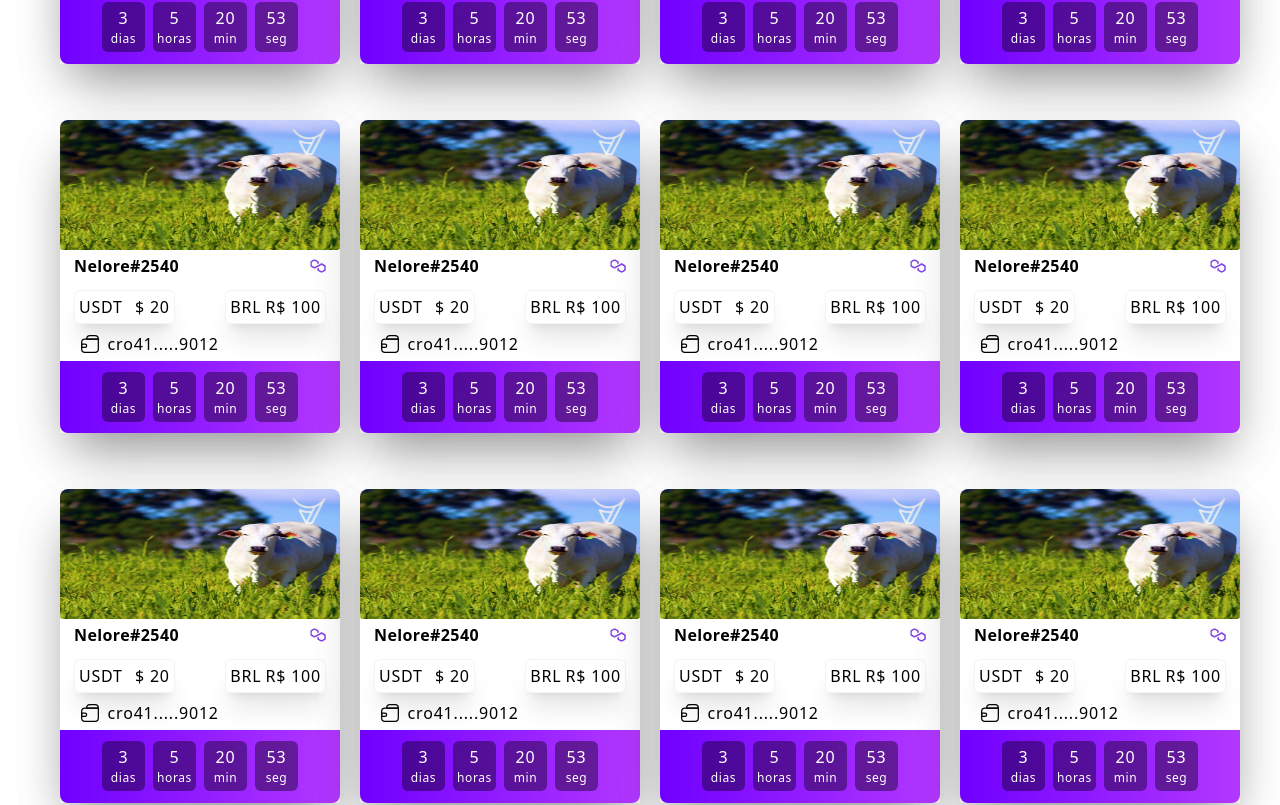
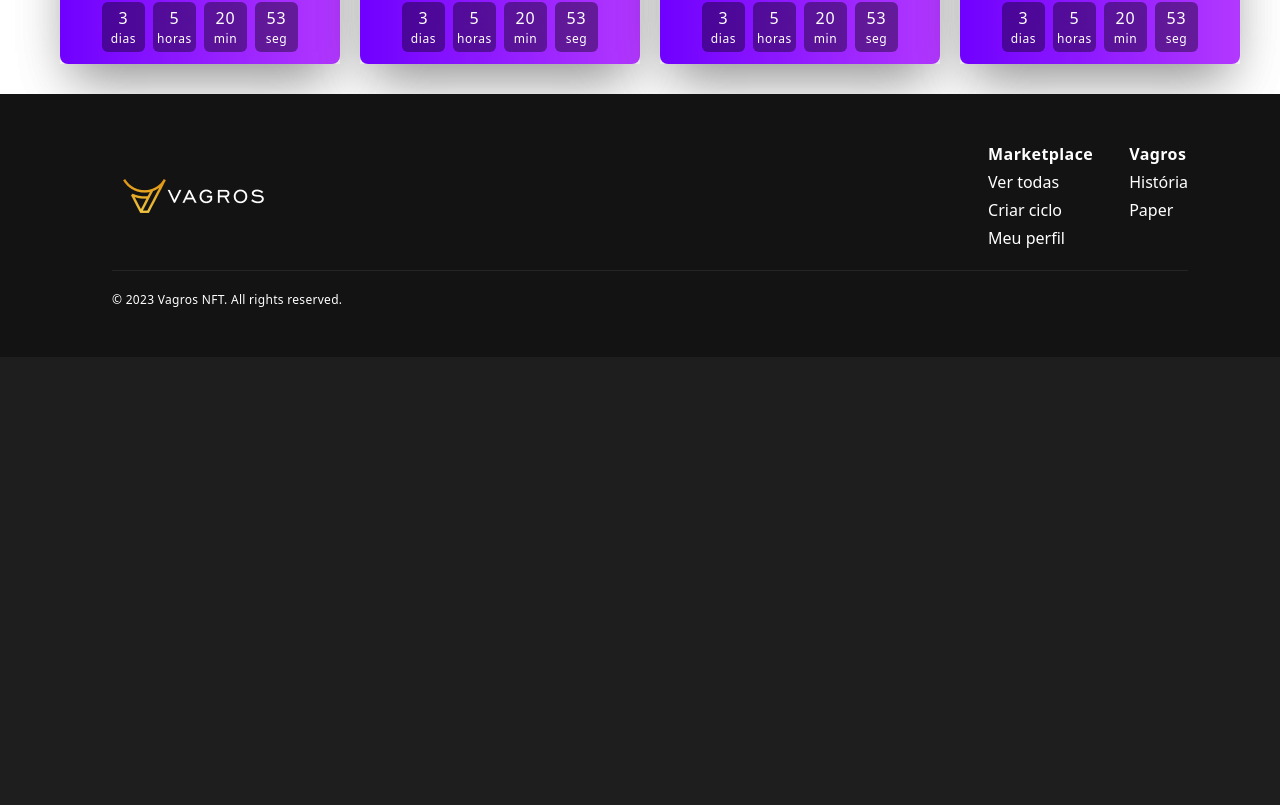
Before and after one commit to XRow08/vagros, a Next.js app: page /ciclos-view in a window 1280 px wide. Shown: the part 940-1745 px from the top of the page. After the commit the page ends 1297 px from the top, so only its background shows below. Built offline with nearby package versions, Linux system fonts and the light colour scheme.

Commit message:
fix: imagem partners fix: card page nft

```diff
--- a/src/Components/CiclosViewPerfil/index.tsx
+++ b/src/Components/CiclosViewPerfil/index.tsx
@@ -26,7 +26,7 @@ export default function CiclosViewPerfil() {
 
         <div className="w-full justify-between">
 
-          <div className="flex flex-col ml-[5%] md:ml-[350px] mr-[5%] h-[100px]">
+          <div className="flex flex-col ml-[calc(5%+250px)] mr-[5%] h-[100px]">
 
             <h1 className="text-black font-archivo text-2xl font-bold leading-normal tracking-wider mt-[10px]">
               Vagros 1° stake ciclo de produção
--- /dev/null
+++ b/src/Components/DetalhesVaca/Details.tsx
@@ -0,0 +1,20 @@
+'use client'
+import { useState } from "react";
+import ArrowDown from "../Icons/ArrowDown";
+import IdCard from "../Icons/IdCard";
+
+export function Details(){
+  const [open, setOpen] = useState(false)
+
+  return(
+    <div className="flex items-center justify-between mt-[15px] p-3 px-4 w-full bg-white rounded-lg shadow-2xl transition-all duration-300 ease-in-out">
+            <div  onClick={() => setOpen(!open)} className="flex items-center justify-between w-full cursor-pointer">
+              <div className="flex items-center gap-2">
+                <IdCard/>
+                <h1 className="text-black font-Archivo text-18 font-semibold leading-normal">Detalhes</h1>
+              </div>
+              <ArrowDown/>
+            </div>
+    </div>
+  )
+}
--- a/src/Components/DetalhesVaca/index.tsx
+++ b/src/Components/DetalhesVaca/index.tsx
@@ -1,6 +1,5 @@
-import ArrowDown from "../Icons/ArrowDown";
 import Circle from "../Icons/Circle";
-import IdCard from "../Icons/IdCard";
+import { Details } from "./Details";
 
 export default function DetalhesVaca(){
 
@@ -22,16 +21,7 @@ export default function DetalhesVaca(){
 
         </div>
 
-        <div className="flex items-center justify-between mt-[15px] p-3 px-4 w-full bg-white rounded-lg shadow-2xl">
-
-            <div className="flex items-center gap-2">
-              <IdCard/>
-              <h1 className="text-black font-Archivo text-18 font-semibold leading-normal">Detalhes</h1>
-            </div>
-
-            <ArrowDown/>
-
-        </div>
+        <Details></Details>
 
       </div>
 
--- a/src/app/about-us/page.tsx
+++ b/src/app/about-us/page.tsx
@@ -2,8 +2,8 @@ import YellowWord from "@/Components/YellowWord";
 
 export default function AboutUs() {
   return (
-    <div className="flex flex-col items-center w-full h-full py-4 bg-[#1E1E1E]">
-      <div className="flex  w-[90%] justify-center h-full gap-10 mt-[120px]">
+    <div className="flex flex-col items-center w-full min-h-screen py-4 bg-[#1E1E1E]">
+      <div className="flex  w-[90%] justify-center h-full gap-10 mt-[120px] px-20">
 
         <div className="flex flex-col gap-3 w-[60%] ">
           <div className="flex flex-col gap-1">
@@ -60,8 +60,8 @@ export default function AboutUs() {
           </div>
         </div>
 
-        <div className="flex w-[40%] ">
-          <img src="/images/ImgAboutUs.png" className="w-full h-full" alt="" />
+        <div className="flex w-[40%] h-full">
+          <img src="/images/ImgAboutUs.png" className="w-full h-full object-cover" alt="" />
         </div>
 
 
--- a/src/app/ciclos-view/page.tsx
+++ b/src/app/ciclos-view/page.tsx
@@ -5,7 +5,7 @@ import SearchBar from "@/Components/SearchBar";
 import Card3 from "@/Components/Card3";
 
 export default function CiclosView(){
-  const data1 = [
+  const data = [
     {
       nftName: "Nelore#2540",
       priceUsdt: "20",
@@ -56,107 +56,7 @@ export default function CiclosView(){
     },
   ];
 
-  const data2 = [
-    {
-      nftName: "Nelore#2540",
-      priceUsdt: "20",
-      priceBrl: "100",
-      address: "cro41.....9012",
-      date: {
-        days: "3",
-        hours: "5",
-        mins: "20",
-        segs: "53",
-      },
-    },
-    {
-      nftName: "Nelore#2540",
-      priceUsdt: "20",
-      priceBrl: "100",
-      address: "cro41.....9012",
-      date: {
-        days: "3",
-        hours: "5",
-        mins: "20",
-        segs: "53",
-      },
-    },
-    {
-      nftName: "Nelore#2540",
-      priceUsdt: "20",
-      priceBrl: "100",
-      address: "cro41.....9012",
-      date: {
-        days: "3",
-        hours: "5",
-        mins: "20",
-        segs: "53",
-      },
-    },
-    {
-      nftName: "Nelore#2540",
-      priceUsdt: "20",
-      priceBrl: "100",
-      address: "cro41.....9012",
-      date: {
-        days: "3",
-        hours: "5",
-        mins: "20",
-        segs: "53",
-      },
-    },
-  ];
 
-  const data3 = [
-    {
-      nftName: "Nelore#2540",
-      priceUsdt: "20",
-      priceBrl: "100",
-      address: "cro41.....9012",
-      date: {
-        days: "3",
-        hours: "5",
-        mins: "20",
-        segs: "53",
-      },
-    },
-    {
-      nftName: "Nelore#2540",
-      priceUsdt: "20",
-      priceBrl: "100",
-      address: "cro41.....9012",
-      date: {
-        days: "3",
-        hours: "5",
-        mins: "20",
-        segs: "53",
-      },
-    },
-    {
-      nftName: "Nelore#2540",
-      priceUsdt: "20",
-      priceBrl: "100",
-      address: "cro41.....9012",
-      date: {
-        days: "3",
-        hours: "5",
-        mins: "20",
-        segs: "53",
-      },
-    },
-    {
-      nftName: "Nelore#2540",
-      priceUsdt: "20",
-      priceBrl: "100",
-      address: "cro41.....9012",
-      date: {
-        days: "3",
-        hours: "5",
-        mins: "20",
-        segs: "53",
-      },
-    },
-  ];
 
     return(
         <div className="flex items-center flex-col bg-white ">
@@ -171,20 +71,10 @@ export default function CiclosView(){
 
 
             <div className="flex flex-col items-center h-full gap-14 bg-white py-[30px]">
-              <div className="flex items-center gap-5">
-              {data1.map((item, index) => {
+              <div className="grid grid-cols-4 gap-5">
+              {data.map((item, index) => {
               return <Card3 key={index} item={item} />;
-            })}
-              </div>
-              <div className="flex items-center gap-5">
-              {data2.map((item, index) => {
-              return <Card3 key={index} item={item} />;
-            })}
-              </div>
-              <div className="flex items-center gap-5">
-              {data3.map((item, index) => {
-              return <Card3 key={index} item={item} />;
-            })}
+              })}
               </div>
             </div>
         </div>
--- a/src/app/form-partners/page.tsx
+++ b/src/app/form-partners/page.tsx
@@ -6,7 +6,7 @@ import ConectarWalletPrimeiro from "@/Components/Notificacoes/Informacoes/Conect
 
 export default function FormParceiros(){
   return(
-    <div className="flex flex-col items-center fixed w-screen h-screen inset-0 pt-[100px] bg-[url('/images/FormParceirosBg.png')] bg-cover bg-center backdrop-filter backdrop-blur-md">
+    <div className="flex flex-col items-center justify-center min-h-screen inset-0 bg-[url('/images/FormParceirosBg.png')] bg-cover bg-center backdrop-filter backdrop-blur-md">
            <FormInfoPessoal></FormInfoPessoal>
     </div>
   )
--- a/src/app/partners/page.tsx
+++ b/src/app/partners/page.tsx
@@ -4,10 +4,10 @@ import Link from "next/link";
 
 export default function Parceiros() {
   return (
-    <div className=" flex flex-col items-center fixed w-screen h-screen inset-0 bg-[url('/images/ParceirosBanner.png')] bg-cover bg-center backdrop-filter backdrop-blur-md">
+    <div className=" flex flex-col items-center justify-center min-h-screen inset-0 bg-[url('/images/ParceirosBanner.png')] bg-cover bg-center backdrop-filter backdrop-blur-md">
       <div className="flex flex-col items-center w-[70%] h-full">
 
-        <div className="flex items-center justify-between text-white mt-[150px]">
+        <div className="flex items-center justify-between text-white">
 
           <div className="flex flex-col gap-3 w-[50%]">
             <h1 className="text-white font-Archivo font-bold text-3xl leading-normal tracking-wider">CONECTE-SE COM A <YellowWord>VAGROS</YellowWord> E REALIZE SEU LEILÃO</h1>
@@ -25,7 +25,7 @@ export default function Parceiros() {
               <h1 className="absolute bottom-3 text-white font-Archivo text-xl font-semibold leading-normal tracking-wide">ÁREA DO PRODUTOR</h1>
             </div>
 
-            <div className="flex flex-col items-center bg-[#212121] w-full h-full mt-4">
+            <div className="flex flex-col items-center bg-[#212121] w-full h-full py-1">
 
                 <div className="flex w-[90%] h-[50px]">
                 <Link href="/form-partners" className="w-full">
--- a/src/app/withdrawal/page.tsx
+++ b/src/app/withdrawal/page.tsx
@@ -4,15 +4,16 @@ import WithdrawalPanel from "@/Components/WithdrawalPanel";
 
 export default function withdrawal(){
   return(
-    <div className="flex w-full gap-10 bg-white p-10 pt-[100px] pb-[300px]">
+    <div className="flex w-full justify-center  bg-white p-10 pt-[100px] pb-[300px]">
 
+      <div className="flex justify-center gap-10 w-[90%]">
         <div className="w-[60%]">
           <DetalhesVaca></DetalhesVaca>
         </div>
-
         <div className="flex flex-col w-full gap-10">
           <WithdrawalPanel/>
           <WithdrawalDescription></WithdrawalDescription>
+        </div>
       </div>
 
     </div>
--- a/src/interfaces/ICycles.ts
+++ /dev/null
@@ -1,5 +0,0 @@
-export interface ICycle {
-  live: boolean,
-  img: string,
-  title: string
-}
```
Also changed, not shown: src/Components/HomeSecondSection/index.tsx (+11 -8 lines), src/Components/NftData/index.tsx (+8 -8 lines). Lines whose indentation alone changed are shown as unchanged.
